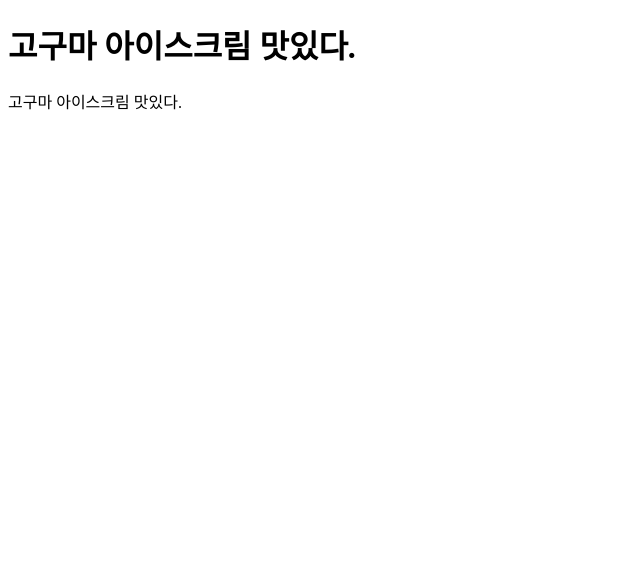
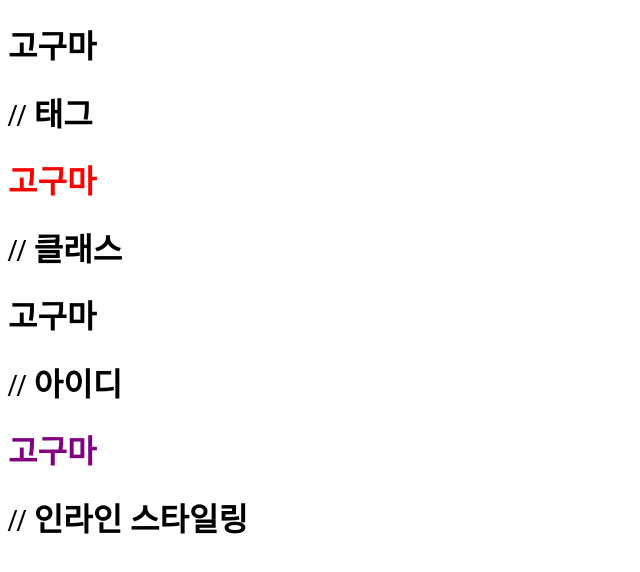
Before and after one commit to jack0928/UMC-8th-Web, a plain HTML site: page index.html in a window 1280 px wide. Shown: the whole page, without its empty margins (0-640 px from the left). Drawn offline with Linux system fonts and the light colour scheme.

Commit message:
style.css 작성

```diff
--- a/index.html
+++ b/index.html
@@ -4,12 +4,18 @@
 <head>
   <meta charset="UTF-8">
   <meta name="viewport" content="width=device-width, initial-scale=1.0">
+  <link rel="stylesheet" href="style.css">
   <title>Document</title>
 </head>
 
 <body>
-  <h1>고구마 아이스크림 맛있다.</h1>
-  <div>고구마 아이스크림 맛있다.<div>
+    <h1>고구마<h1> // 태그
+
+        <h1 class="sweet-potato-class">고구마<h1> // 클래스
+
+        <h1 id="sweet-potato-id">고구마<h1> // 아이디
+
+        <h1 style="color: purple;">고구마<h1> // 인라인 스타일링
 </body>
 
 </html>
--- /dev/null
+++ b/style.css
@@ -0,0 +1,3 @@
+.sweet-potato-class {
+	color: red !important;
+}
```
